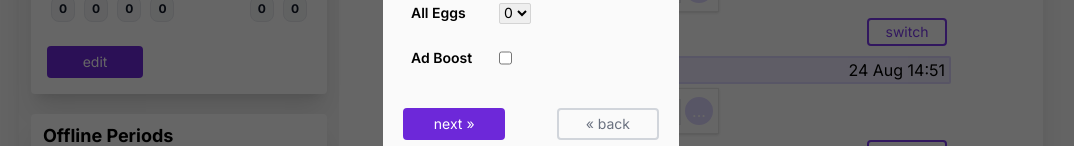
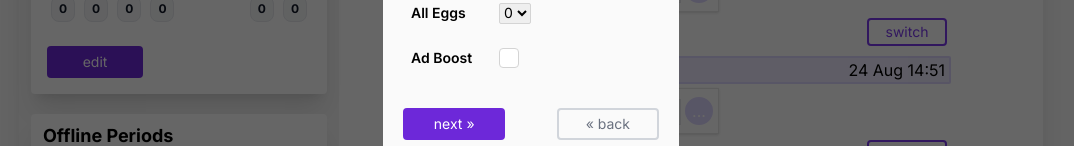
Before and after one commit to Alex-Symonds/IALostInTimeEventPlanner, a Next.js app: page / in a window 1280 px wide. Shown: the part 417-563 px from the top of the page, without its empty margins (109-1183 px from the left). Built offline with nearby package versions, Linux system fonts and the light colour scheme.

Commit message:
Add custom checkbox component
Checkbox with a violet background when checked, which better fits in
with my theme.

```diff
--- a/app/components/forms/gameState/subcomponents/pageGeneral.tsx
+++ b/app/components/forms/gameState/subcomponents/pageGeneral.tsx
@@ -9,6 +9,7 @@ import Select from '../../subcomponents/select';
 import { Button } from '../../subcomponents/buttons';
 import { formatValueStr, getUpgradeOptions, InputNumberAsText, Label } from "../gameState"
 import FieldsetWrapper from "../../subcomponents/fieldsetWrapper";
+import Checkbox from "../../subcomponents/checkbox";
 
 
 export interface I_InputGeneral extends I_TimeRemainingFieldset, I_Entered, I_AllEggs, I_AdBoost {}
@@ -55,8 +56,15 @@ function AdBoost({hasAdBoost, toggleAdBoost}
     : JSX.Element {
 
     return  <div className={"flex gap-2"}>
-                <Label htmlFor={"id_adBoost"}>Ad Boost</Label>
-                <input type="checkbox" id="id_adBoost" checked={hasAdBoost} onChange={ toggleAdBoost } />
+                <Checkbox
+                    checked={hasAdBoost}
+                    onChange={ toggleAdBoost }
+                    disabled={false}
+                    idStr={"id_adBoost"}
+                    name={"adBoost"}
+                    displayText={"Ad Boost"}
+                    value={"adBoost"}
+                />
             </div>
 }
 
--- /dev/null
+++ b/app/components/forms/subcomponents/checkbox.tsx
@@ -0,0 +1,35 @@
+
+import { IconCheck } from "../../subcomponents/icons";
+
+interface I_Checkbox{
+    checked: boolean,
+    disabled: boolean,
+    idStr: string,
+    name: string,
+    displayText: string,
+    value: string,
+    onChange: () => void,
+}
+export default function Checkbox({checked, disabled, onChange, idStr, name, displayText, value} : I_Checkbox){
+
+    const checkedClasses = checked ?
+        "bg-violet-600 border-violet-800"
+        : "bg-white border-neutral-300"
+
+    return  <label className={"flex gap-2 items-center"}>
+                <input  hidden
+                        checked={checked} type="checkbox"
+                        disabled={disabled} id={idStr} name={name} value={value}
+                        onChange={onChange}
+                />
+                <span className={"block w-20 ml-2 text-black font-semibold"}>
+                    { displayText }
+                </span>
+                <span className={`rounded w-5 h-5 flex items-center justify-center border ${checkedClasses}`}>
+                    { checked ?
+                        <IconCheck size={"16"} colour={"white"}/>
+                        : null
+                    }
+                </span>
+            </label>
+}
--- a/app/components/subcomponents/icons.tsx
+++ b/app/components/subcomponents/icons.tsx
@@ -4,6 +4,16 @@ export function IconClose({size} : {size : string})
 
     return  <svg width={size} height={size} viewBox="0 0 16 16" fill="none" xmlns="http://www.w3.org/2000/svg" aria-hidden="true">
                 <path fillRule="evenodd" clipRule="evenodd" d="M3.27933 11.3718C2.90689 11.7442 2.90689 12.3481 3.27933 12.7205C3.65177 13.093 4.25561 13.093 4.62805 12.7205L7.99994 9.34861L11.3719 12.7207C11.7444 13.0931 12.3482 13.0931 12.7207 12.7207C13.0931 12.3482 13.0931 11.7444 12.7207 11.3719L9.34866 7.99986L12.7204 4.62808C13.0928 4.25563 13.0928 3.65178 12.7204 3.27933C12.348 2.90689 11.7441 2.90689 11.3717 3.27933L7.99994 6.65112L4.62833 3.27946C4.25589 2.90702 3.65205 2.90702 3.27961 3.27946C2.90717 3.65191 2.90717 4.25576 3.27961 4.62821L6.65121 7.99986L3.27933 11.3718Z"/>
+            </svg>
+}
+
+
+export function IconCheck({size, colour} : {size : string, colour? : string}){
+    return  <svg width={size} height={size} viewBox="0 0 16 16" fill="none" xmlns="http://www.w3.org/2000/svg" aria-hidden="true">
+                <path
+                    d="M4.71996 8.00006C4.5323 7.8313 4.28778 7.73973 4.03543 7.74373C3.78308 7.74773 3.54158 7.84699 3.35936 8.02162C3.17715 8.19624 3.0677 8.4333 3.05297 8.68525C3.03825 8.9372 3.11933 9.1854 3.27996 9.38006L5.49996 11.7101C5.5929 11.8076 5.70459 11.8853 5.82832 11.9386C5.95204 11.9918 6.08525 12.0195 6.21996 12.0201C6.35395 12.0208 6.48673 11.9947 6.61041 11.9432C6.7341 11.8916 6.84616 11.8158 6.93996 11.7201L13.72 4.72006C13.8119 4.62551 13.8843 4.51378 13.933 4.39124C13.9818 4.26871 14.0059 4.13778 14.004 4.00592C14.0022 3.87406 13.9744 3.74386 13.9222 3.62275C13.87 3.50163 13.7945 3.39199 13.7 3.30006C13.6054 3.20814 13.4937 3.13573 13.3711 3.08699C13.2486 3.03824 13.1177 3.01411 12.9858 3.01597C12.854 3.01783 12.7238 3.04564 12.6026 3.09781C12.4815 3.14999 12.3719 3.22551 12.28 3.32006L6.22996 9.58006L4.71996 8.00006Z"
+                    fill={colour ?? "white"}
+                />
             </svg>
 }
 
```
